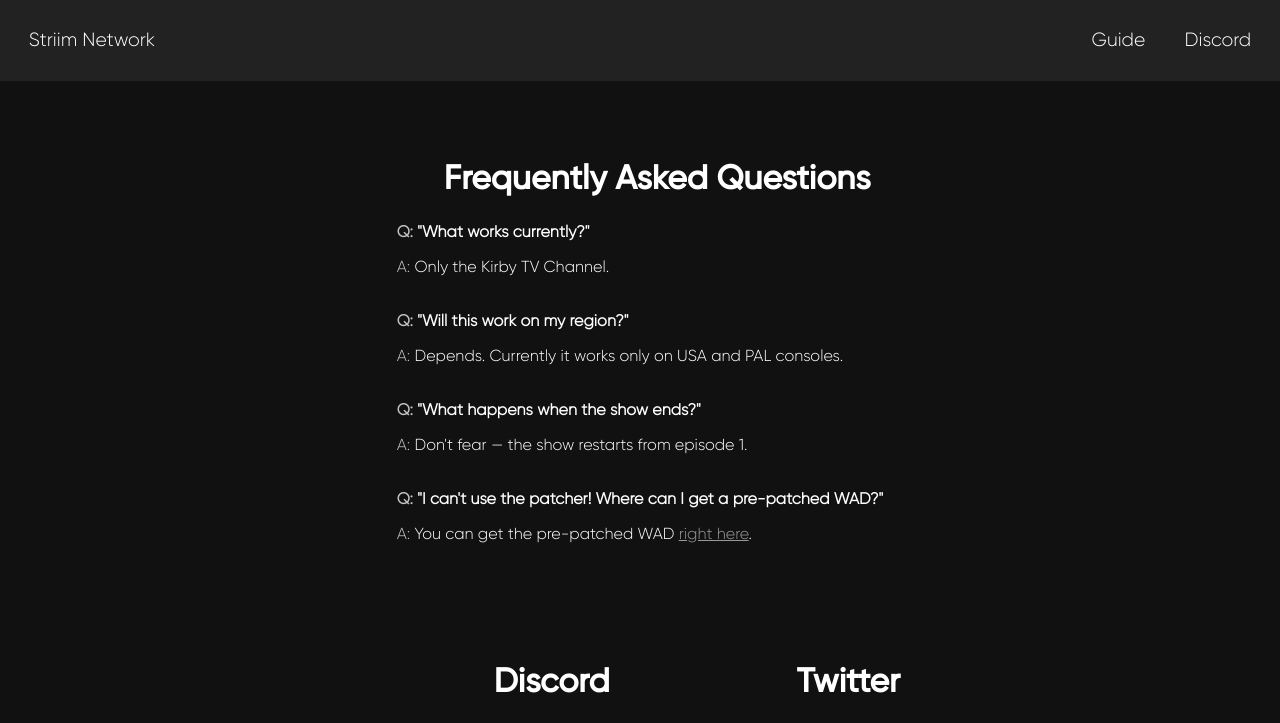
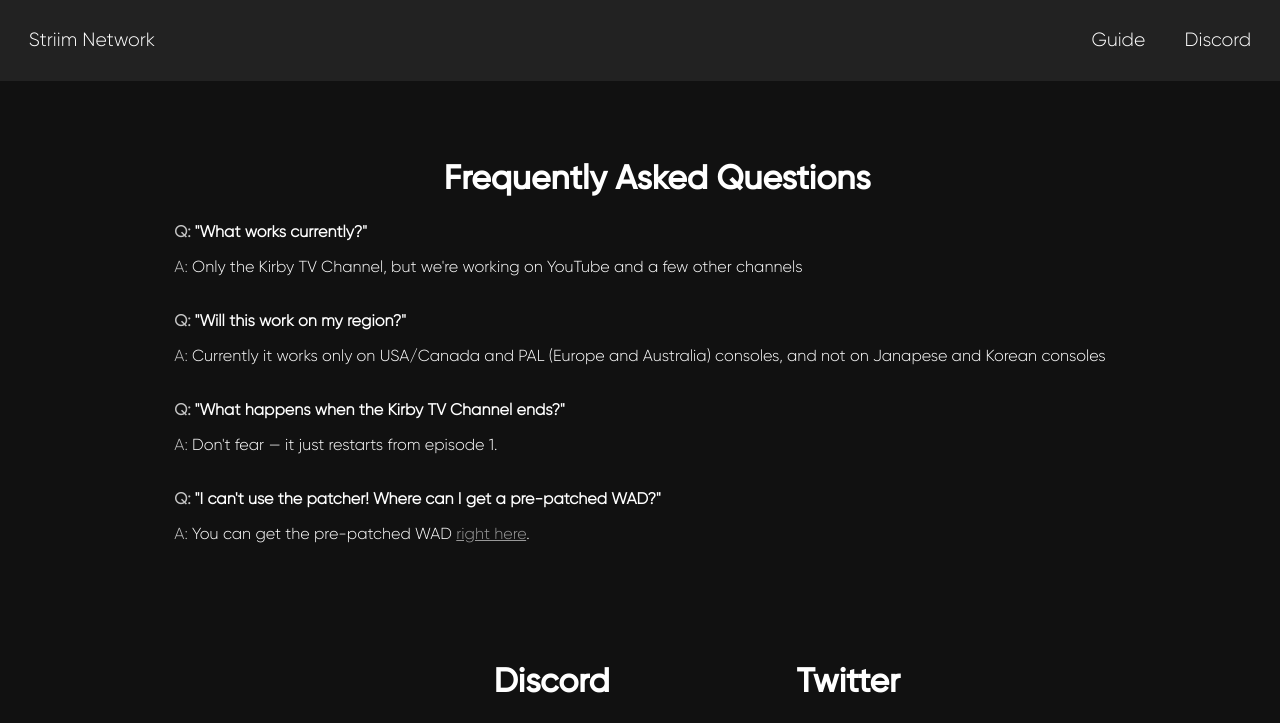
Before and after one commit to StriimNetwork/website, a Jekyll site: the page built from index.html, in a window 1280 px wide and 900 px high, scrolled down 1136 px, cut to the strip 0-723 px from the top of the window. Built offline with Jekyll 4.4.1, drawn with Linux system fonts in a browser that asks for light colours; comment, search, counter and statistics services are not loaded.

Commit message:
Update index.html

```diff
--- a/index.html
+++ b/index.html
@@ -36,15 +36,15 @@
     <div class="faq-text">
 		<b><span class="o75">Q:</span> "What works currently?"</b>
         <br>
-        <p><span class="o75">A:</span> Only the Kirby TV Channel.</p>
+        <p><span class="o75">A:</span> Only the Kirby TV Channel, but we're working on YouTube and a few other channels</p>
 		<br>
         <b><span class="o75">Q:</span> "Will this work on my region?"</b>
         <br>
-        <p><span class="o75">A:</span> Depends. Currently it works only on USA and PAL consoles.</p>
+        <p><span class="o75">A:</span> Currently it works only on USA/Canada and PAL (Europe and Australia) consoles, and not on Janapese and Korean consoles</p>
         <br>
-        <b><span class="o75">Q:</span> "What happens when the show ends?"</b>
+        <b><span class="o75">Q:</span> "What happens when the Kirby TV Channel ends?"</b>
         <br>
-        <p><span class="o75">A:</span> Don't fear &mdash; the show restarts from episode 1.</p>
+        <p><span class="o75">A:</span> Don't fear &mdash; it just restarts from episode 1.</p>
         <br>
         <b><span class="o75">Q:</span> "I can't use the patcher! Where can I get a pre-patched WAD?"</b>
         <br>
```
